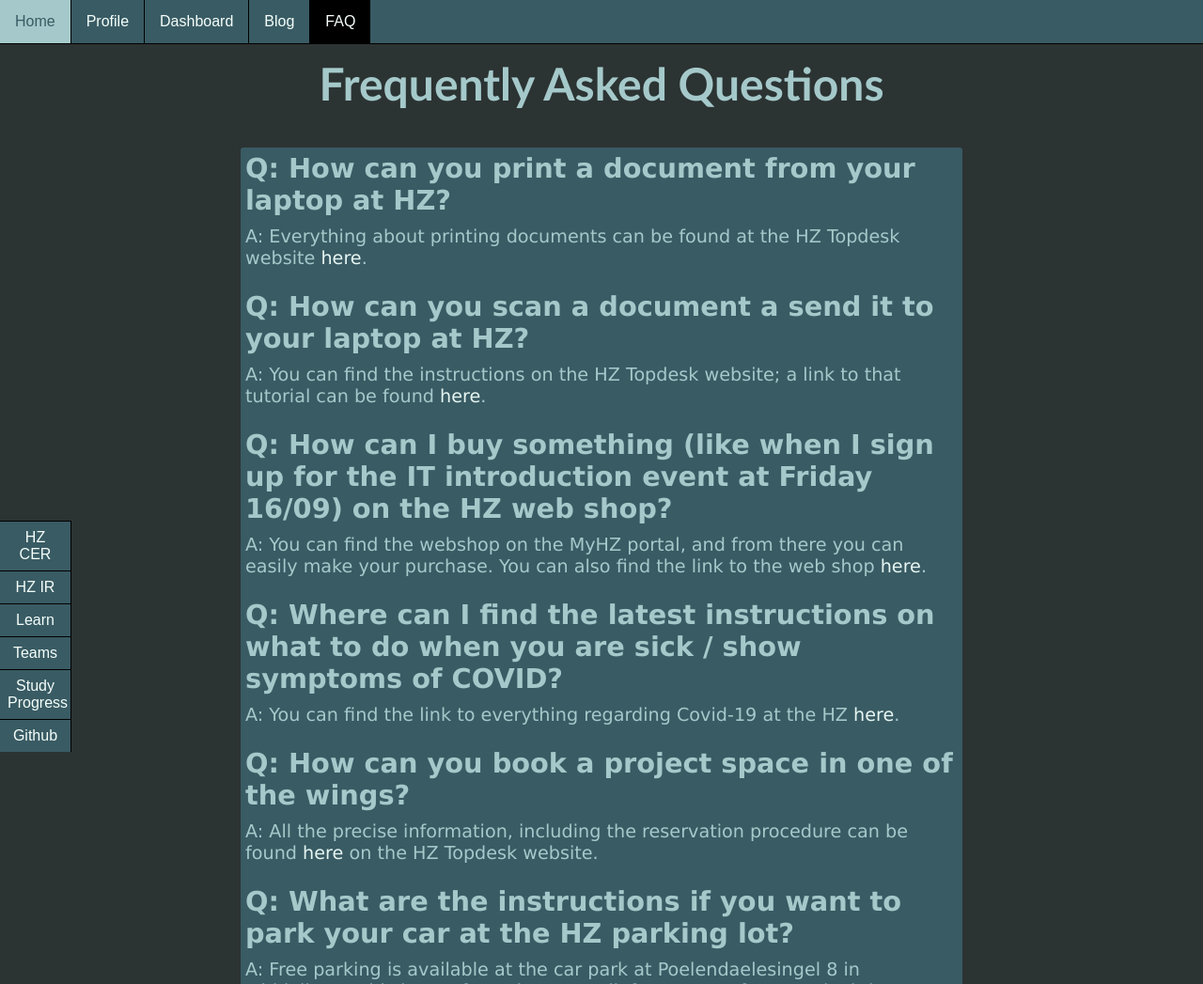
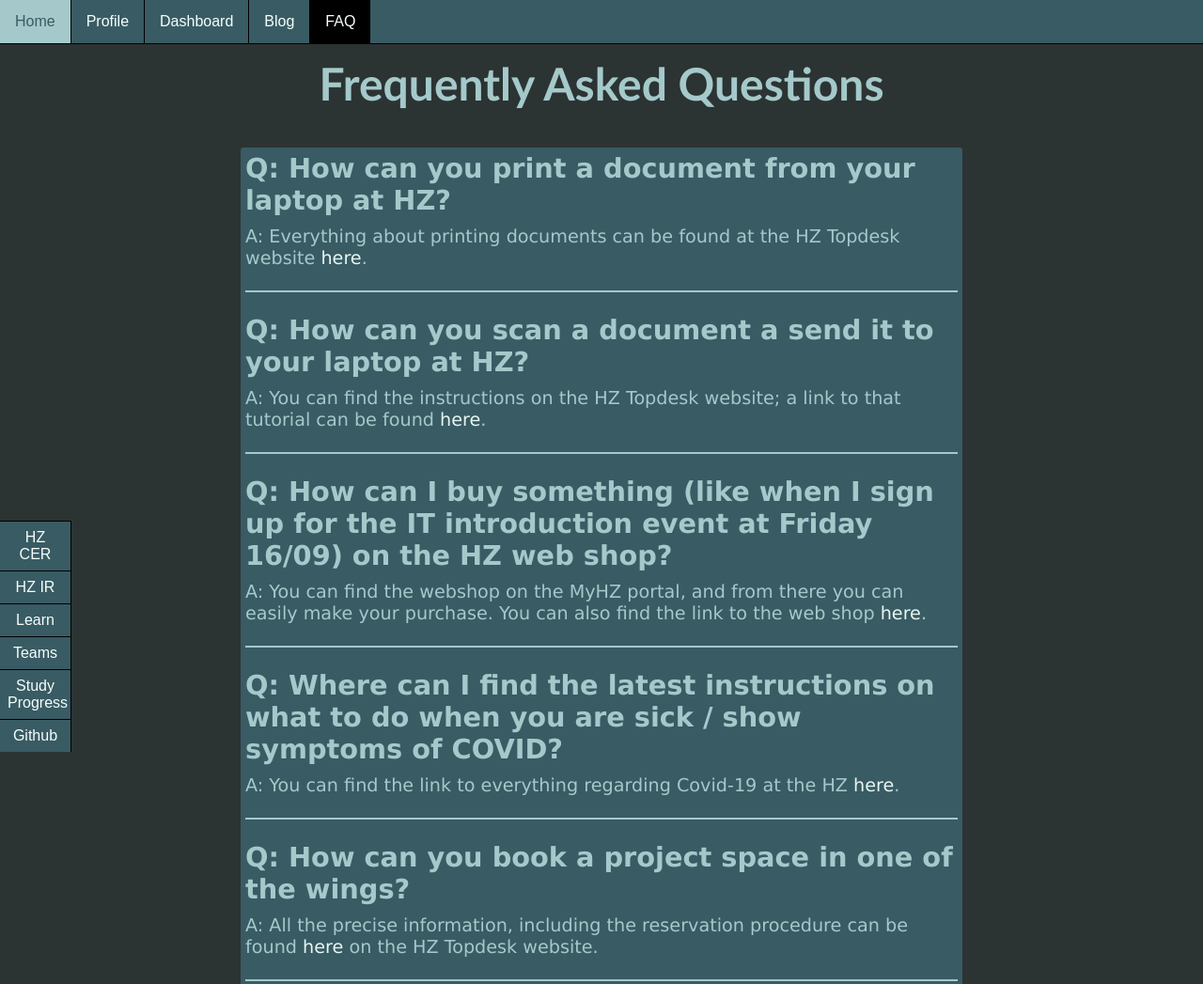
Before and after one commit to TheMineMan100/TheMineMan100.github.io, a website: page faq.html in a window 1280 px wide. Shown: the top 1047 px of the page at 94% size. Drawn offline with Linux system fonts and the light colour scheme.

Commit message:
Added <hr> elements between the questions and styled them

```diff
--- a/css/style.css
+++ b/css/style.css
@@ -133,6 +133,10 @@
 
 main a:hover, main a:active {
     color: snow
+}
+
+hr {
+    border: 1px solid #A5C9CA
 }
 
 figcaption {
--- a/faq.html
+++ b/faq.html
@@ -50,6 +50,8 @@
           </section>
 
           <br>
+          <hr>
+          <br>
 
           <section>
             <h2>Q: How can you scan a document a send it to your laptop at HZ?</h2>
@@ -60,6 +62,8 @@
             </p>
           </section>
 
+          <br>
+          <hr>
           <br>
 
           <section>
@@ -77,6 +81,8 @@
           </section>
 
           <br>
+          <hr>
+          <br>
 
           <section>
             <h2>Q: Where can I find the latest instructions on what
@@ -89,6 +95,8 @@
           </section>
 
           <br>
+          <hr>
+          <br>
 
           <section>
             <h2>Q: How can you book a project space in one of the wings?</h2>
@@ -100,6 +108,8 @@
             </p>
           </section>
 
+          <br>
+          <hr>
           <br>
 
           <section>
```
